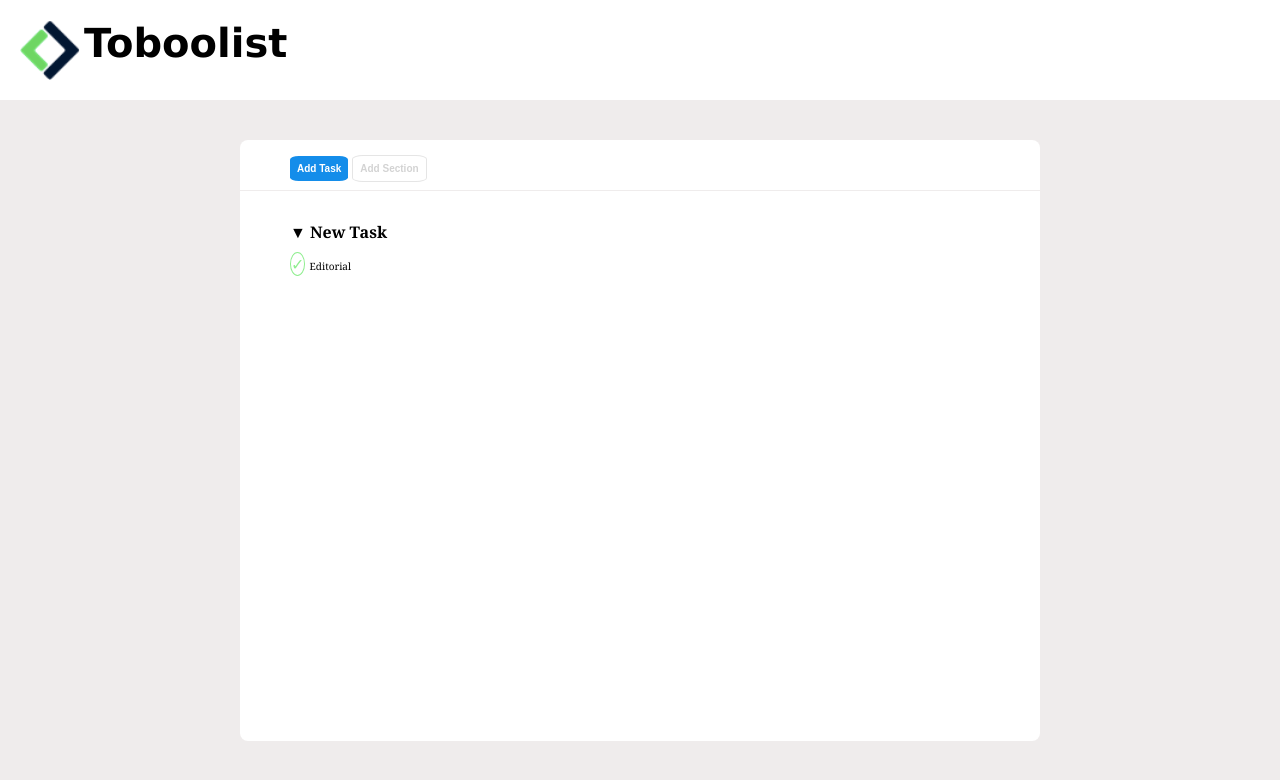
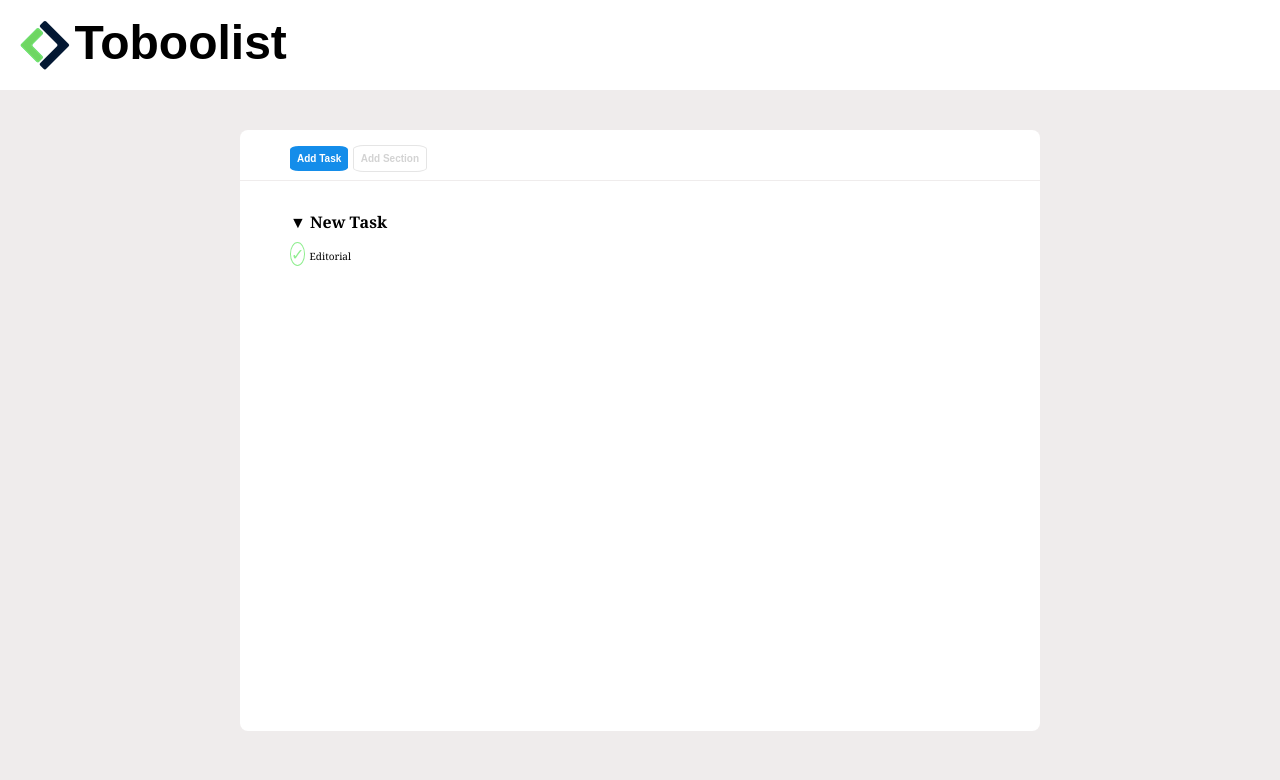
Before and after one commit to AlessandroSemeraro/html-css-toboolist, a plain HTML site: page index.html in a window 1280 px wide. Drawn offline with Linux system fonts and the light colour scheme.

Commit message:
Modificato Header

```diff
--- a/index.html
+++ b/index.html
@@ -7,11 +7,9 @@
     <link rel="stylesheet" href="./style/style.css">
 </head>
 <body>
-    <header>
-        <div class="container-header"><!--Titolo+logo-->
-            <img src="img/Logo.png" alt="LogoTitle">
-            <h1 class="title-size title-display">Toboolist</h1>
-        </div>
+    <header><!--Titolo+logo-->
+            <img class="logo-title" src="img/Logo.png" alt="LogoTitle">
+            <h1 class="main-title">Toboolist</h1>
     </header>
     <main>
         <div class="container-main container-upper-main"><!--bar add task/section-->
--- a/style/style.css
+++ b/style/style.css
@@ -6,31 +6,27 @@
 }
 
 body{
+    font-family: Arial, Helvetica, sans-serif;
     background-color: rgb(239, 236, 236);
 }
 
 header{
     background-color: white;
-    height: 100px;
+    height: 90px;
+    padding-left: 20px;
+    padding-top: 15px;
 }
 
-img{
-    height: 60px;
+.logo-title{
+    size: 100%;
+    vertical-align: bottom;
 }
 
-.container-header{
-    padding-left: 20px;
-    padding-top: 20px;
-}
-
-.title-display{
+.main-title{
+    font-size: 3rem;
+    font-weight: bolder;
     display: inline-block;
-    vertical-align: top
-}
-
-.title-size{
-    font-size: 40px;
-    font-family: Verdana, Geneva, Tahoma, sans-serif;
+    vertical-align: bottom;
 }
 
 .container-main{
```
